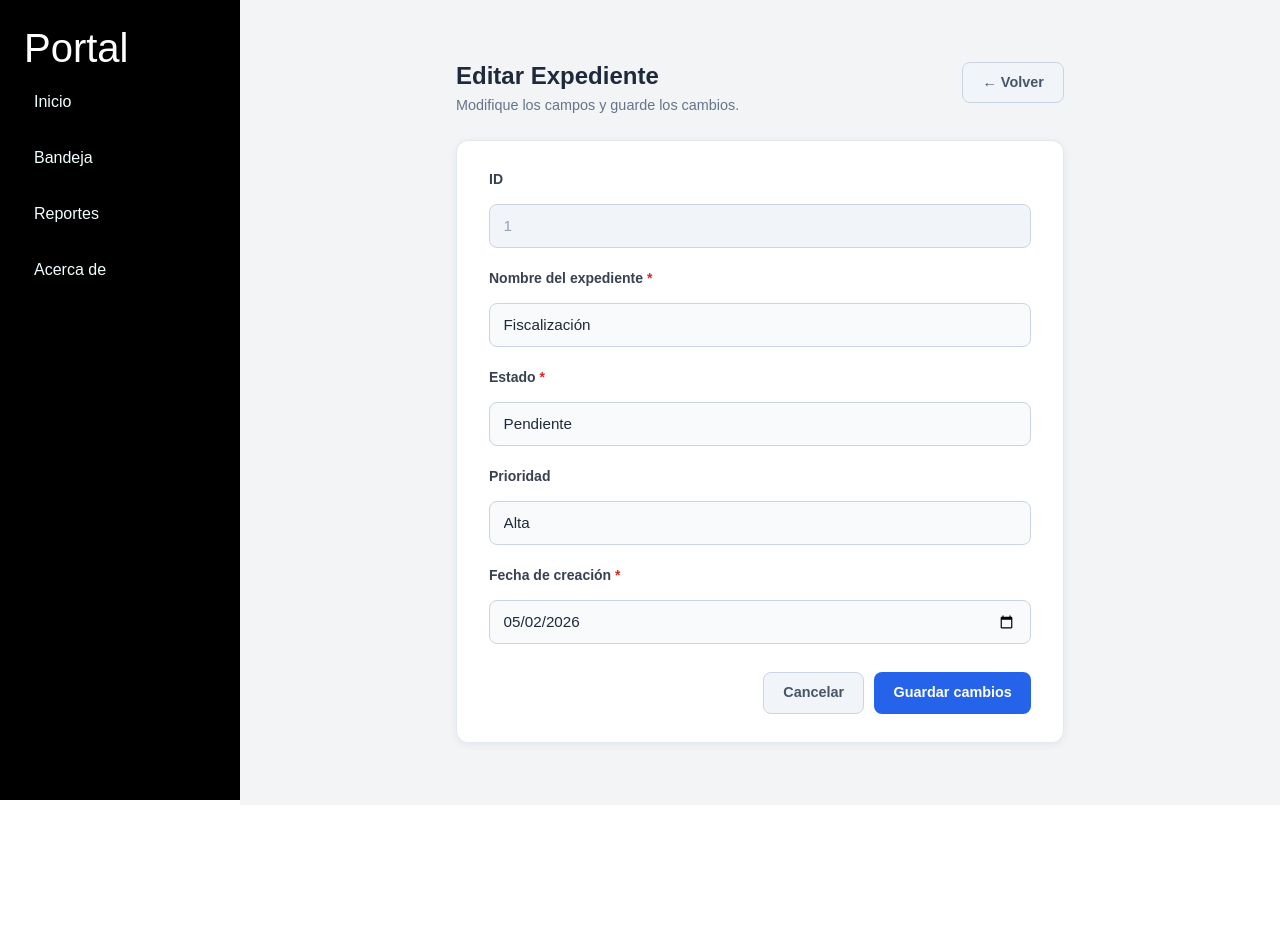
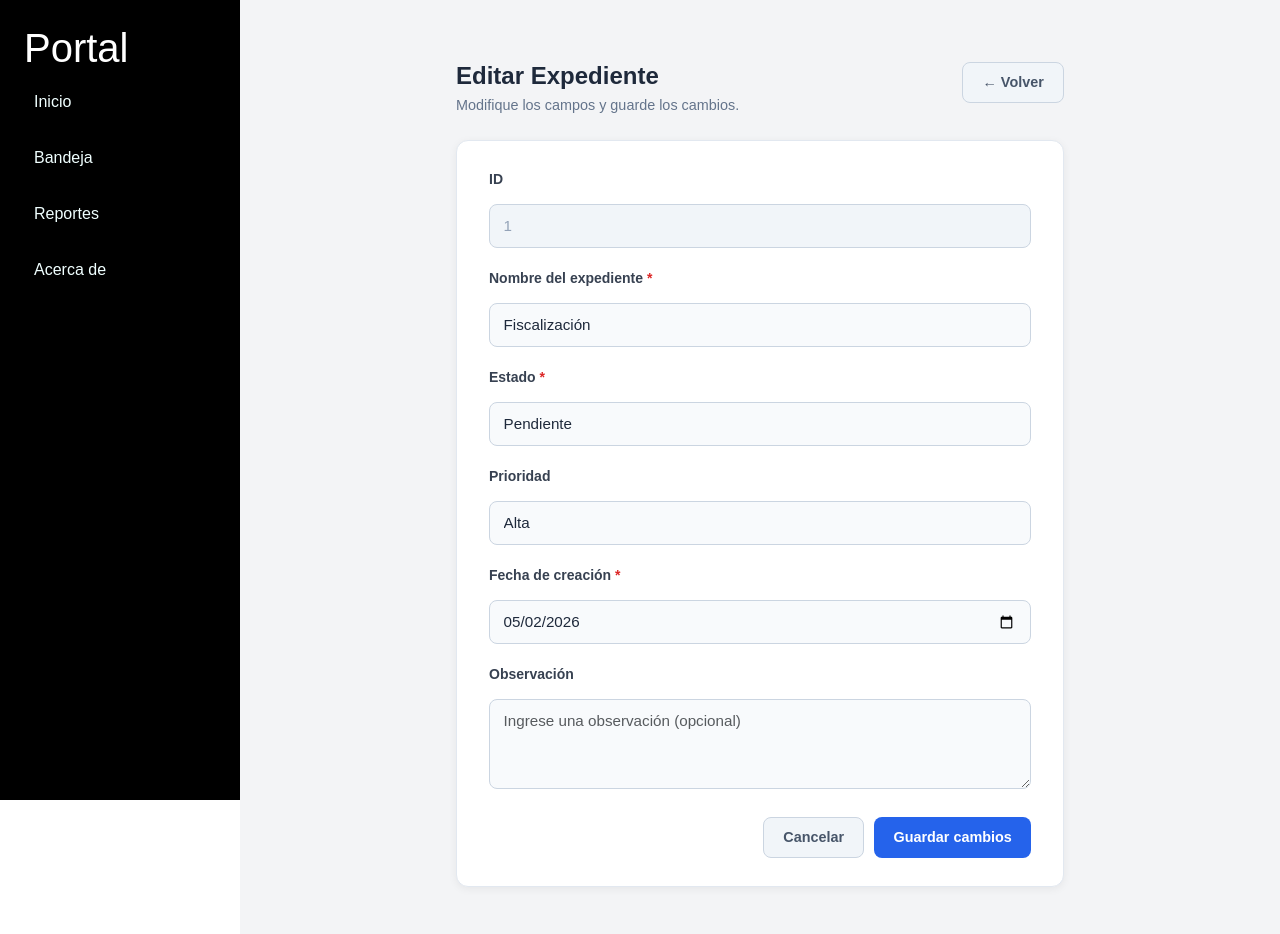
Before and after one commit to jopinones/curso-angular, an Angular app: page /expedientes/editar/1 in a window 1280 px wide. Shown: the top 934 px of the page. Before the commit the page ends 805 px from the top, so only its background shows below. Built offline with nearby package versions, Linux system fonts and the light colour scheme.

Commit message:
feat: se agrega un campo opcional Observación

```diff
--- a/src/app/bandeja/bandeja.css
+++ b/src/app/bandeja/bandeja.css
@@ -54,6 +54,10 @@
   display: flex;
   flex-direction: column;
   gap: 5px;
+}
+
+.form-field-full {
+  grid-column: 1 / -1;
 }
 
 .form-label {
--- a/src/app/bandeja/bandeja.html
+++ b/src/app/bandeja/bandeja.html
@@ -72,6 +72,16 @@
             <span class="msg-error">Seleccione una fecha.</span>
           }
         </div>
+
+        <div class="form-field form-field-full">
+          <label class="form-label">Observación</label>
+          <textarea
+            class="form-control"
+            rows="3"
+            placeholder="Ingrese una observación (opcional)"
+            [(ngModel)]="nuevoExpediente.observaciones"
+          ></textarea>
+        </div>
       </div>
 
       <div class="form-acciones">
--- a/src/app/bandeja/bandeja.ts
+++ b/src/app/bandeja/bandeja.ts
@@ -72,6 +72,7 @@ export class Bandeja implements OnInit {
       estado: this.nuevoExpediente.estado,
       prioridad: this.nuevoExpediente.prioridad,
       fechaCreacion: this.nuevoExpediente.fechaCreacion,
+      observaciones: this.nuevoExpediente.observaciones,
     };
 
     this.expedienteService.agregarExpediente(expediente);
--- a/src/app/pages/detalle-expediente/detalle-expediente.html
+++ b/src/app/pages/detalle-expediente/detalle-expediente.html
@@ -44,6 +44,11 @@
         <span class="campo-label">Fecha de creación</span>
         <span class="campo-valor">{{ expediente.fechaCreacion }}</span>
       </div>
+
+      <div class="campo-fila">
+        <span class="campo-label">Observación</span>
+        <span class="campo-valor">{{ expediente.observaciones || '—' }}</span>
+      </div>
     </div>
 
     <div class="detalle-acciones">
--- a/src/app/pages/editar-expediente/editar-expediente.html
+++ b/src/app/pages/editar-expediente/editar-expediente.html
@@ -75,6 +75,16 @@
         }
       </div>
 
+      <div class="form-field">
+        <label class="form-label">Observación</label>
+        <textarea
+          class="form-control"
+          rows="3"
+          placeholder="Ingrese una observación (opcional)"
+          [(ngModel)]="expediente.observaciones"
+        ></textarea>
+      </div>
+
       @if (alerta.mensaje) {
         <div class="alerta-error">&#9888; {{ alerta.mensaje }}</div>
       }
--- a/src/models/expediente.ts
+++ b/src/models/expediente.ts
@@ -4,4 +4,5 @@ export interface Expediente {
     estado: string;
     prioridad: string;
     fechaCreacion: string;
+    observaciones?: string;
 }
```
